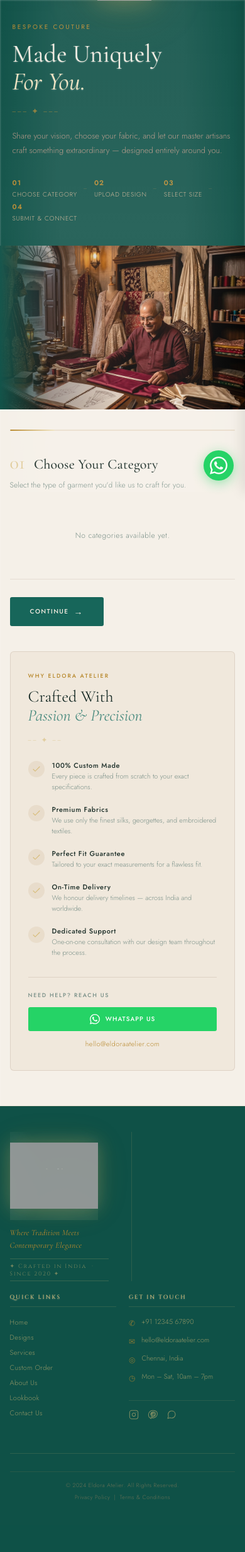
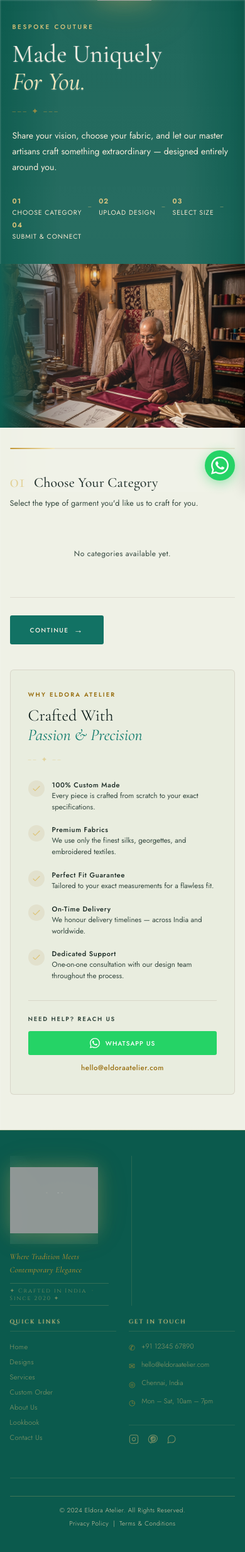
Before and after one commit to algorythms3141/eldora_atelier_v3, a PHP site: page /custom-order.html in a window 390 px wide. Shown: the part 63-2527 px from the top of the page at 63% size. Before the commit the page ends 2445 px from the top, so only its background shows below. Run offline with PHP 8.4, Linux system fonts and the light colour scheme; data comes from the database, SQL or seed files in the repository; data that the repository does not hold is empty; grey boxes are pictures that could not be loaded.

Commit message:
Updated the UI requests - Asma meet after long time

```diff
--- a/custom-order.css
+++ b/custom-order.css
@@ -8,24 +8,24 @@
 /* ── Design Tokens ── */
 :root {
   /* Backgrounds */
-  --ivory:      #F5F0E8;
-  --cream:      #F0E8DC;
-  --champagne:  #F3EBE0;
-  --beige:      #E8DFD5;
+  --ivory:      #EFF1E6;
+  --cream:      #E9EDDF;
+  --champagne:  #F1EEDC;
+  --beige:      #DDE9E0;
 
   /* Brand */
-  --wine:       #0F5147;
-  --wine2:      #17665A;
-  --wine3:      #4A8A7D;
-  --maroon:     #0F5147;
-  --gold:       #B8892E;
-  --gold2:      #D7BC78;
-  --gold3:      #F0E4C0;
+  --wine:       #0B5A4D;
+  --wine2:      #127264;
+  --wine3:      #0F7A6A;
+  --maroon:     #0B5A4D;
+  --gold:       #C1932F;
+  --gold2:      #DDC272;
+  --gold3:      #F3E6B8;
 
   /* Text */
-  --ink:        #1C2E28;
-  --ink2:       #4A5E58;
-  --muted:      #7A9088;
+  --ink:        #14241F;
+  --ink2:       #34483F;
+  --muted:      #4D655C;
 
   /* Misc */
   --success:    #4A8A7D;
@@ -165,9 +165,9 @@ input, textarea, select { font-family: var(--sans); }
 }
 
 .co-eyebrow {
-  font: 400 10px var(--sans);
+  font: 500 10px var(--sans);
   letter-spacing: .26em;
-  color: var(--gold);
+  color: var(--gold2);
   text-transform: uppercase;
   margin-bottom: 14px;
 }
@@ -179,7 +179,7 @@ input, textarea, select { font-family: var(--sans); }
 }
 .co-title em { font-style: italic; color: var(--gold3); }
 .co-ornament { font-size: 11px; color: var(--gold); letter-spacing: 3px; margin-bottom: 18px; opacity: .7; }
-.co-desc { font: 300 13px var(--sans); color: #b09280; line-height: 1.8; margin-bottom: 32px; }
+.co-desc { font: 400 14px var(--sans); color: #f5ead6; line-height: 1.8; margin-bottom: 32px; }
 
 /* Process steps in hero */
 .co-process {
@@ -195,19 +195,19 @@ input, textarea, select { font-family: var(--sans); }
 }
 .co-step-num {
   font: 600 11px var(--sans);
-  color: var(--gold);
+  color: var(--gold2);
   letter-spacing: .1em;
 }
 .co-step-lbl {
-  font: 300 10px var(--sans);
-  color: #c9b090;
+  font: 400 10.5px var(--sans);
+  color: #f0e2c8;
   text-transform: uppercase;
   letter-spacing: .08em;
   white-space: nowrap;
 }
 .co-step-sep {
   font-size: 10px;
-  color: rgba(180,138,82,.35);
+  color: rgba(221,194,114,.7);
   letter-spacing: 2px;
   padding: 0 10px;
   padding-bottom: 10px;
@@ -294,8 +294,8 @@ input, textarea, select { font-family: var(--sans); }
 }
 
 .co-hint {
-  font: 300 12px var(--sans);
-  color: var(--muted);
+  font: 400 12.5px var(--sans);
+  color: var(--ink2);
   margin-bottom: 28px;
   line-height: 1.7;
   letter-spacing: .01em;
@@ -312,8 +312,8 @@ input, textarea, select { font-family: var(--sans); }
 .cat-loading {
   grid-column: 1 / -1;
   text-align: center;
-  font: 300 12px var(--sans);
-  color: var(--muted);
+  font: 400 12px var(--sans);
+  color: var(--ink2);
   padding: 32px 0;
   letter-spacing: .04em;
 }
@@ -919,9 +919,9 @@ input, textarea, select { font-family: var(--sans); }
 .sidebar-inner { padding: 32px 28px; }
 
 .sidebar-eyebrow {
-  font: 500 9px var(--sans);
+  font: 600 9.5px var(--sans);
   letter-spacing: .22em;
-  color: var(--gold);
+  color: #9A7114;
   text-transform: uppercase;
   margin-bottom: 12px;
 }
@@ -963,8 +963,8 @@ input, textarea, select { font-family: var(--sans); }
   margin-bottom: 2px;
 }
 .sidebar-benefits p {
-  font: 300 11px var(--sans);
-  color: var(--muted);
+  font: 400 11.5px var(--sans);
+  color: var(--ink2);
   line-height: 1.55;
 }
 
@@ -976,9 +976,9 @@ input, textarea, select { font-family: var(--sans); }
   gap: 12px;
 }
 .sidebar-contact-label {
-  font: 500 9px var(--sans);
+  font: 600 9.5px var(--sans);
   letter-spacing: .18em;
-  color: var(--muted);
+  color: var(--ink2);
   text-transform: uppercase;
 }
 .sidebar-wa-btn {
@@ -999,8 +999,8 @@ input, textarea, select { font-family: var(--sans); }
 .sidebar-wa-btn:hover { background: #1da851; }
 .sidebar-email-link {
   display: block;
-  font: 300 11px var(--sans);
-  color: var(--gold);
+  font: 500 11.5px var(--sans);
+  color: #9A7114;
   text-align: center;
   letter-spacing: .04em;
   border-bottom: 1px solid transparent;
@@ -1016,9 +1016,9 @@ input, textarea, select { font-family: var(--sans); }
    ================================================================ */
 footer {
   background: var(--wine);
-  color: #d9bea0;
+  color: #f0e2c8;
   padding: 40px 4% 18px;
-  border-top: 1px solid rgba(180,138,82,.15);
+  border-top: 1px solid rgba(221,194,114,.3);
 }
 .footer-inner {
   display: grid;
@@ -1028,25 +1028,25 @@ footer {
   margin: 0 auto 28px;
 }
 .foot-col + .foot-col { border-left: 1px solid rgba(180,138,82,.14); padding-left: 28px; }
-.foot-logo { display: flex; flex-direction: column; color: var(--gold); font: 18px var(--serif); letter-spacing: 3px; margin-bottom: 14px; }
+.foot-logo { display: flex; flex-direction: column; color: var(--gold2); font: 18px var(--serif); letter-spacing: 3px; margin-bottom: 14px; }
 .foot-logo strong { font-size: 26px; line-height: 1.15; }
 .foot-logo em { font: 10px var(--sans); letter-spacing: 3px; font-style: normal; }
 .foot-logo-icon { font-size: 22px; color: var(--gold2); margin-bottom: 2px; }
-.foot-brand p { font-size: 10px; color: #b09280; line-height: 1.6; margin-bottom: 14px; }
+.foot-brand p { font-size: 11px; color: #ecdcc0; line-height: 1.6; margin-bottom: 14px; }
 .foot-social { display: flex; gap: 12px; }
 .foot-social a { color: var(--gold2); transition: color .2s; }
 .foot-social a:hover { color: var(--gold3); }
 .foot-heading { font: 500 9.5px var(--sans); text-transform: uppercase; letter-spacing: .18em; color: var(--gold2); margin-bottom: 14px; }
-.foot-col a { display: block; font-size: 10px; color: #b09280; margin-bottom: 8px; transition: color .2s; }
+.foot-col a { display: block; font-size: 11px; color: #ecdcc0; margin-bottom: 8px; transition: color .2s; }
 .foot-col a:hover { color: var(--gold3); }
-.foot-newsletter p { font-size: 10px; color: #b09280; line-height: 1.55; margin-bottom: 14px; }
+.foot-newsletter p { font-size: 11px; color: #ecdcc0; line-height: 1.55; margin-bottom: 14px; }
 .newsletter-form { display: flex; border: 1px solid rgba(180,138,82,.3); }
 .newsletter-form input { flex: 1; min-width: 0; padding: 9px 10px; border: 0; background: rgba(255,255,255,.04); color: #f0ddc7; font: 10px var(--sans); outline: none; }
-.newsletter-form input::placeholder { color: rgba(200,170,140,.35); }
+.newsletter-form input::placeholder { color: rgba(240,226,200,.7); }
 .newsletter-form button { width: 36px; border: 0; border-left: 1px solid rgba(180,138,82,.3); background: rgba(180,138,82,.14); color: var(--gold3); font-size: 16px; transition: background .2s; }
 .newsletter-form button:hover { background: rgba(180,138,82,.28); }
-.foot-bottom { border-top: 1px solid rgba(180,138,82,.14); padding-top: 14px; display: flex; justify-content: space-between; font-size: 9px; color: rgba(180,140,100,.55); max-width: 1440px; margin: 0 auto; }
-.foot-bottom a { color: rgba(180,140,100,.55); transition: color .2s; }
+.foot-bottom { border-top: 1px solid rgba(221,194,114,.25); padding-top: 14px; display: flex; justify-content: space-between; font-size: 10px; color: #d9c9a8; max-width: 1440px; margin: 0 auto; }
+.foot-bottom a { color: #d9c9a8; transition: color .2s; }
 .foot-bottom a:hover { color: var(--gold2); }
 
 /* ================================================================
--- a/styles.css
+++ b/styles.css
@@ -6,20 +6,20 @@
 
 /* ── 1. Design Tokens ─────────────────────────────────────── */
 :root {
-  /* Backgrounds — silky beige */
-  --bg:           #F5F0E8;   /* silky beige          */
-  --bg-warm:      #F0E8DC;   /* warm beige           */
-  --bg-blush:     #F3EBE0;   /* beige blush          */
-  --bg-teal-lt:   #E8DFD5;   /* pale beige tint      */
-  --bg-gold-lt:   #F4E9DC;   /* pale beige gold      */
+  /* Backgrounds — cream with teal & gold undertones */
+  --bg:           #EFF1E6;   /* sage cream           */
+  --bg-warm:      #E9EDDF;   /* warm sage            */
+  --bg-blush:     #F1EEDC;   /* gold-tinted cream    */
+  --bg-teal-lt:   #DDE9E0;   /* pale teal tint       */
+  --bg-gold-lt:   #F3EBD0;   /* pale gold tint       */
 
   /* Brand colors */
-  --teal:         #0F5147;   /* deep elegant teal    */
-  --teal-mid:     #17665A;   /* mid teal             */
-  --teal-soft:    #4A8A7D;   /* muted teal           */
-  --gold:         #B8892E;   /* champagne gold       */
-  --gold-light:   #D7BC78;   /* light gold           */
-  --gold-pale:    #F0E4C0;   /* pale gold warmth     */
+  --teal:         #0B5A4D;   /* deep elegant teal    */
+  --teal-mid:     #127264;   /* mid teal             */
+  --teal-soft:    #3F9484;   /* muted teal           */
+  --gold:         #C1932F;   /* champagne gold       */
+  --gold-light:   #DDC272;   /* light gold           */
+  --gold-pale:    #F3E6B8;   /* pale gold warmth     */
 
   /* Text */
   --ink:          #1C2E28;   /* primary text         */
@@ -27,15 +27,15 @@
   --ink-muted:    #7A9088;   /* muted text           */
 
   /* Borders */
-  --border:       rgba(184,137,46,0.22); /* soft gold border */
-  --border-warm:  #D8CCBA;
+  --border:       rgba(193,147,47,0.28); /* soft gold border */
+  --border-warm:  #D3D2B5;
 
   /* Legacy aliases — keeps other page CSS working */
-  --wine:         #0F5147;
-  --wine2:        #17665A;
-  --ivory:        #F5F0E8;
-  --champagne:    #F0E8DC;
-  --lightgold:    #D7BC78;
+  --wine:         #0B5A4D;
+  --wine2:        #127264;
+  --ivory:        #EFF1E6;
+  --champagne:    #E9EDDF;
+  --lightgold:    #DDC272;
 
   /* Typography */
   --display:  'Cinzel Decorative', 'Cinzel', serif;
@@ -75,7 +75,7 @@ a { text-decoration: none; color: inherit; cursor: pointer; }
 
 /* Soft background with satin texture */
 body {
-  background: linear-gradient(135deg, #F5F0E8 0%, #F0E8DC 50%, #F5F0E8 100%);
+  background: linear-gradient(135deg, #EFF1E6 0%, #E9EDDF 50%, #EFF1E6 100%);
   position: relative;
 }
 
@@ -2084,21 +2084,85 @@ footer {
 }
 .wa-float svg { display: block; }
 
-/* Pulse ring */
-.wa-float::after {
+/* Pulse ring — box-shadow based so it never adds horizontal overflow */
+.wa-float {
+  animation: wa-pulse 2.2s ease-out infinite;
+}
+@keyframes wa-pulse {
+  0%   { box-shadow: 0 4px 18px rgba(37,211,102,.45), 0 0 0 0 rgba(37,211,102,.45); }
+  70%  { box-shadow: 0 4px 18px rgba(37,211,102,.45), 0 0 0 12px rgba(37,211,102,0); }
+  100% { box-shadow: 0 4px 18px rgba(37,211,102,.45), 0 0 0 12px rgba(37,211,102,0); }
+}
+
+@media (max-width: 600px) {
+  .wa-float { bottom: 18px; right: 16px; width: 48px; height: 48px; }
+}
+
+/* Prevent any sideways scroll / zoomed-out layout on mobile */
+html { overflow-x: hidden; }
+body { overflow-x: clip; max-width: 100%; }
+
+/* ── Brand film (eldora.mp4) — home & contact ─────────────── */
+.film-section {
+  background: linear-gradient(180deg, var(--bg-teal-lt) 0%, var(--bg-warm) 100%);
+  padding: 72px 5%;
+  text-align: center;
+}
+.film-eyebrow {
+  font: 600 10px var(--sans);
+  letter-spacing: .26em;
+  text-transform: uppercase;
+  color: #9A7114;
+  margin-bottom: 12px;
+}
+.film-title {
+  font: 400 clamp(30px, 3.6vw, 48px) var(--serif);
+  color: var(--ink);
+  line-height: 1.12;
+  margin-bottom: 12px;
+}
+.film-title em { font-style: italic; color: var(--teal-mid); }
+.film-ornament {
+  font-size: 11px;
+  color: var(--gold);
+  letter-spacing: 3px;
+  margin-bottom: 14px;
+}
+.film-sub {
+  font: 400 14px var(--sans);
+  color: var(--ink-soft);
+  max-width: 560px;
+  margin: 0 auto 36px;
+  line-height: 1.8;
+}
+.film-frame {
+  position: relative;
+  max-width: 960px;
+  margin: 0 auto;
+  padding: 10px;
+  background: linear-gradient(135deg, var(--gold-light), var(--gold) 50%, var(--gold-light));
+  border-radius: 8px;
+  box-shadow: 0 18px 50px rgba(11, 90, 77, .28);
+}
+.film-frame::before {
   content: '';
   position: absolute;
-  inset: -4px;
-  border-radius: 50%;
-  border: 2px solid rgba(37,211,102,.4);
-  animation: wa-pulse 2.2s ease-out infinite;
-}
-@keyframes wa-pulse {
-  0%   { transform: scale(1);   opacity: .7; }
-  70%  { transform: scale(1.35); opacity: 0; }
-  100% { transform: scale(1.35); opacity: 0; }
-}
-
-@media (max-width: 600px) {
-  .wa-float { bottom: 18px; right: 18px; width: 48px; height: 48px; }
-}
+  inset: 4px;
+  border: 1px solid rgba(255, 255, 255, .45);
+  border-radius: 5px;
+  pointer-events: none;
+  z-index: 1;
+}
+.film-frame video {
+  display: block;
+  width: 100%;
+  height: auto;
+  max-height: 72vh;
+  object-fit: contain;
+  background: var(--teal);
+  border-radius: 4px;
+}
+@media (max-width: 700px) {
+  .film-section { padding: 52px 5%; }
+  .film-frame { padding: 6px; }
+}
```
Also changed, not shown: other parts of custom-order.css (+21 -21 lines), other parts of styles.css (+17 -17 lines), about.css (+38 -38 lines), about.html (+2 -7 lines), contact.css (+29 -29 lines), contact.html (+14 -0 lines), index.html (+14 -0 lines), 1 other file.
